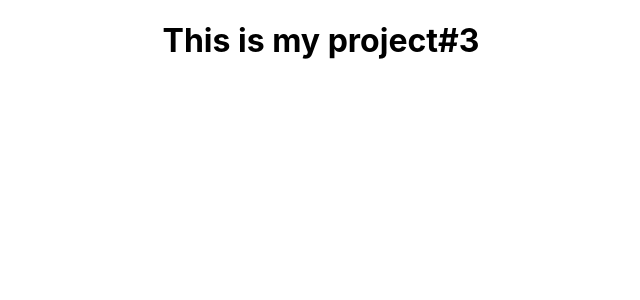
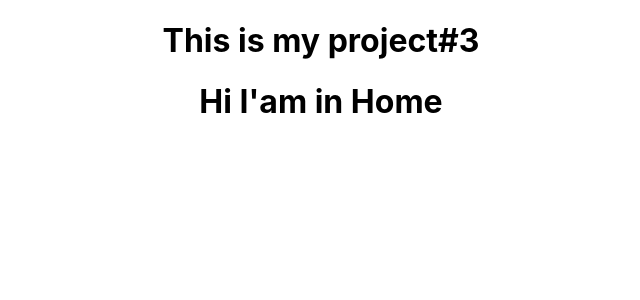
Before and after one commit to HamzaAhmedSheikh/project-3-react_shoe_store, a React (Create React App) app: page / in a window 1280 px wide. Shown: the top 300 px of the page, without its empty margins (319-959 px from the left). Built offline with nearby package versions, Linux system fonts and the light colour scheme.

Commit message:
add routing

```diff
--- a/package.json
+++ b/package.json
@@ -8,6 +8,7 @@
     "@testing-library/jest-dom": "^5.11.0",
     "@testing-library/react": "^10.4.5",
     "@testing-library/user-event": "^12.0.11",
+    "history": "^5.0.0",
     "react": "^16.13.1",
     "react-dom": "^16.13.1",
     "react-router": "^6.0.0-beta.0",
--- a/src/App.js
+++ b/src/App.js
@@ -1,11 +1,28 @@
 import React from 'react';
 import './App.css';
 
+import {
+  BrowserRouter as Router,
+  Routes,
+  Route
+} from 'react-router-dom'
+
+const Home = () => ( <h1>Hi I'am in Home </h1> )
+const Blog = () => ( <h1>Hi I'am in Blog </h1> )
+
 function App() {
   return (
-    <div className="App">
+    <Router>
+      <div className="App">
       <h1> This is my project#3 </h1>
-    </div>
+
+       <Routes>
+         <Route path='/' element={<Home />} />
+         <Route path='blog' element={<Blog />} />
+       </Routes>
+     </div>
+    </Router>
+
   );
 }
 
```
Also changed, not shown: 1 other file (tests, documents, lock files or other folders).
